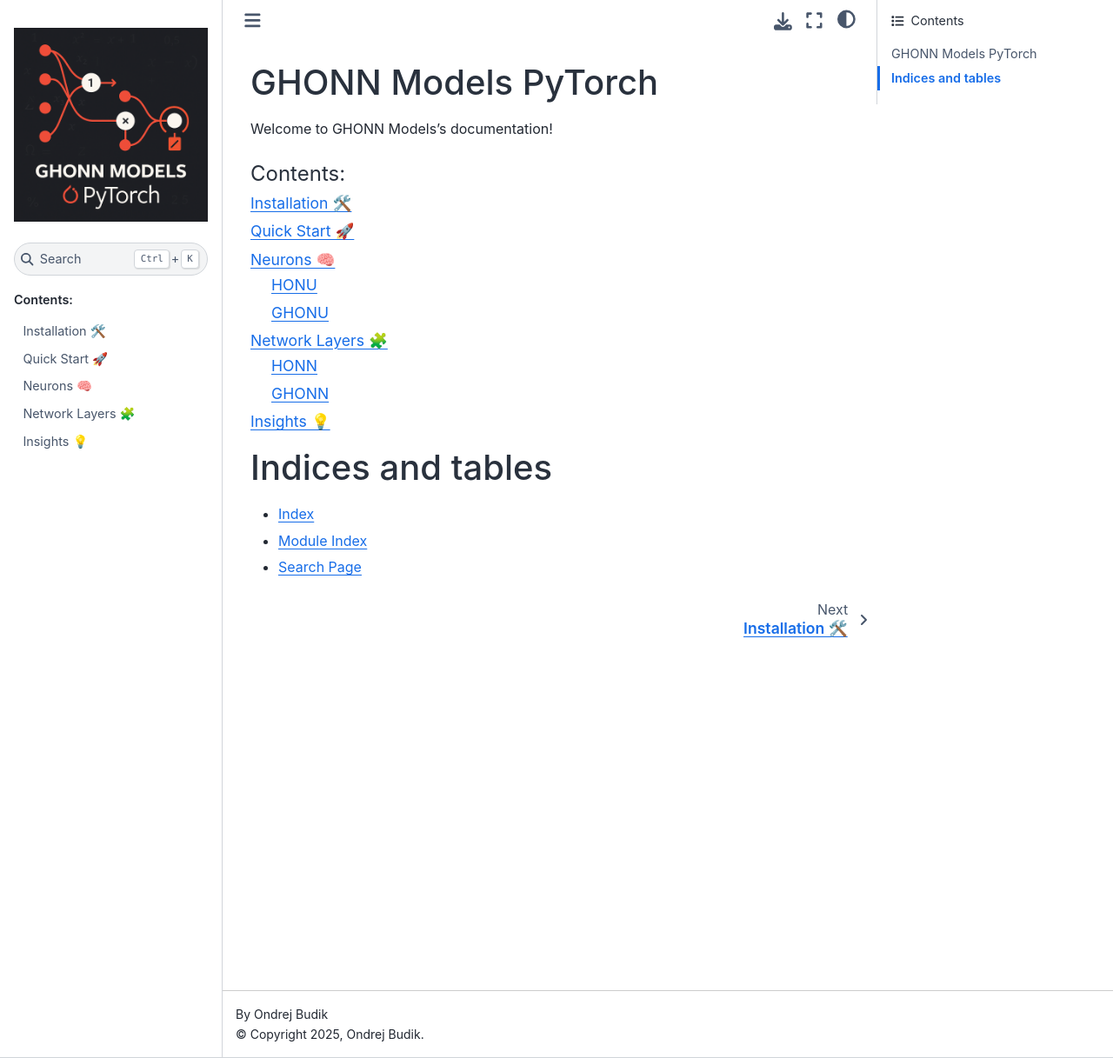
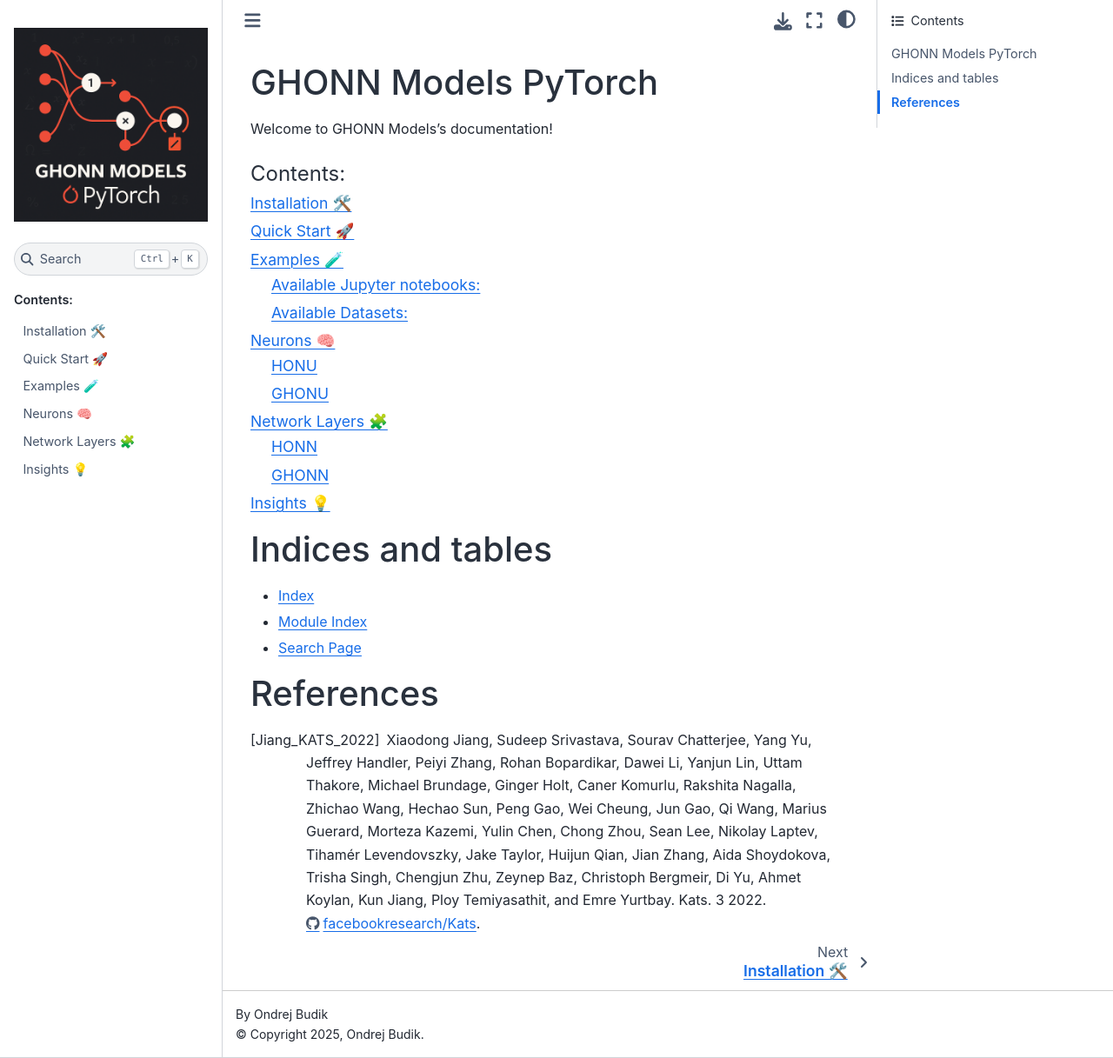
Before and after one commit to carnosi/ghonn_models_pytorch, a Sphinx documentation site: the page built from docs/source/index.rst, in a window 1280 px wide and 1217 px high. Shown: the whole window at 87% size. Built offline with Sphinx 7.4.7 and the Sphinx Book theme 1.1.4, drawn with Linux system fonts in a browser that asks for light colours.

Commit message:
feat: Add examples section to documentation and create datasets module init

```diff
--- a/docs/source/conf.py
+++ b/docs/source/conf.py
@@ -63,7 +63,7 @@ napoleon_numpy_docstring = False
 autodoc_mock_imports = [
     "torch",
     "numpy",
-    "ghonn_models_pytorch",
+    # "ghonn_models_pytorch",
 ]
 
 autoclass_content = "both"
--- a/docs/source/index.rst
+++ b/docs/source/index.rst
@@ -13,6 +13,7 @@ Welcome to GHONN Models's documentation!
 
    install
    quickstart
+   examples
    neurons
    network_layers
    insights
@@ -22,3 +23,14 @@ Indices and tables
 * :ref:`genindex`
 * :ref:`modindex`
 * :ref:`search`
+
+References
+==========
+
+.. [Jiang_KATS_2022] Xiaodong Jiang, Sudeep Srivastava, Sourav Chatterjee, Yang Yu, Jeffrey Handler,
+   Peiyi Zhang, Rohan Bopardikar, Dawei Li, Yanjun Lin, Uttam Thakore, Michael Brundage, Ginger Holt,
+   Caner Komurlu, Rakshita Nagalla, Zhichao Wang, Hechao Sun, Peng Gao, Wei Cheung, Jun Gao, Qi Wang,
+   Marius Guerard, Morteza Kazemi, Yulin Chen, Chong Zhou, Sean Lee, Nikolay Laptev, Tihamér Levendovszky,
+   Jake Taylor, Huijun Qian, Jian Zhang, Aida Shoydokova, Trisha Singh, Chengjun Zhu, Zeynep Baz,
+   Christoph Bergmeir, Di Yu, Ahmet Koylan, Kun Jiang, Ploy Temiyasathit, and Emre Yurtbay.
+   Kats. 3 2022. `https://github.com/facebookresearch/Kats <https://github.com/facebookresearch/Kats>`_.
--- a/docs/source/quickstart.rst
+++ b/docs/source/quickstart.rst
@@ -87,5 +87,5 @@ Quick Start 🚀
             # Update weights
             optimizer.step()
 
-For more information you can check the following examples:
-- TBD
+.. note::
+    For additional details and practical usage, please refer to the :doc:`examples` section.
```
Also changed, not shown: docs/source/examples.rst (added, +16 -0 lines), 1 other file.
